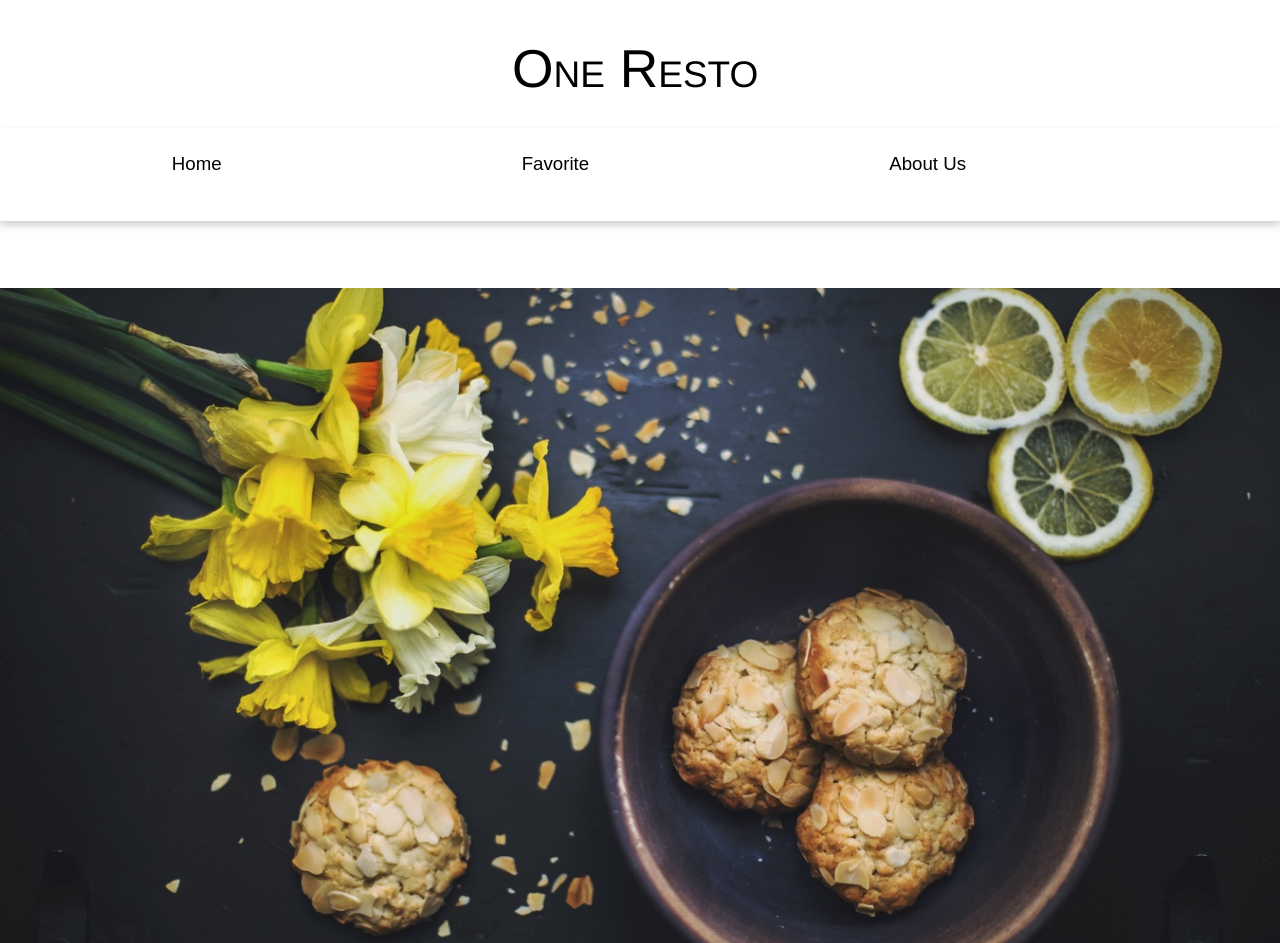
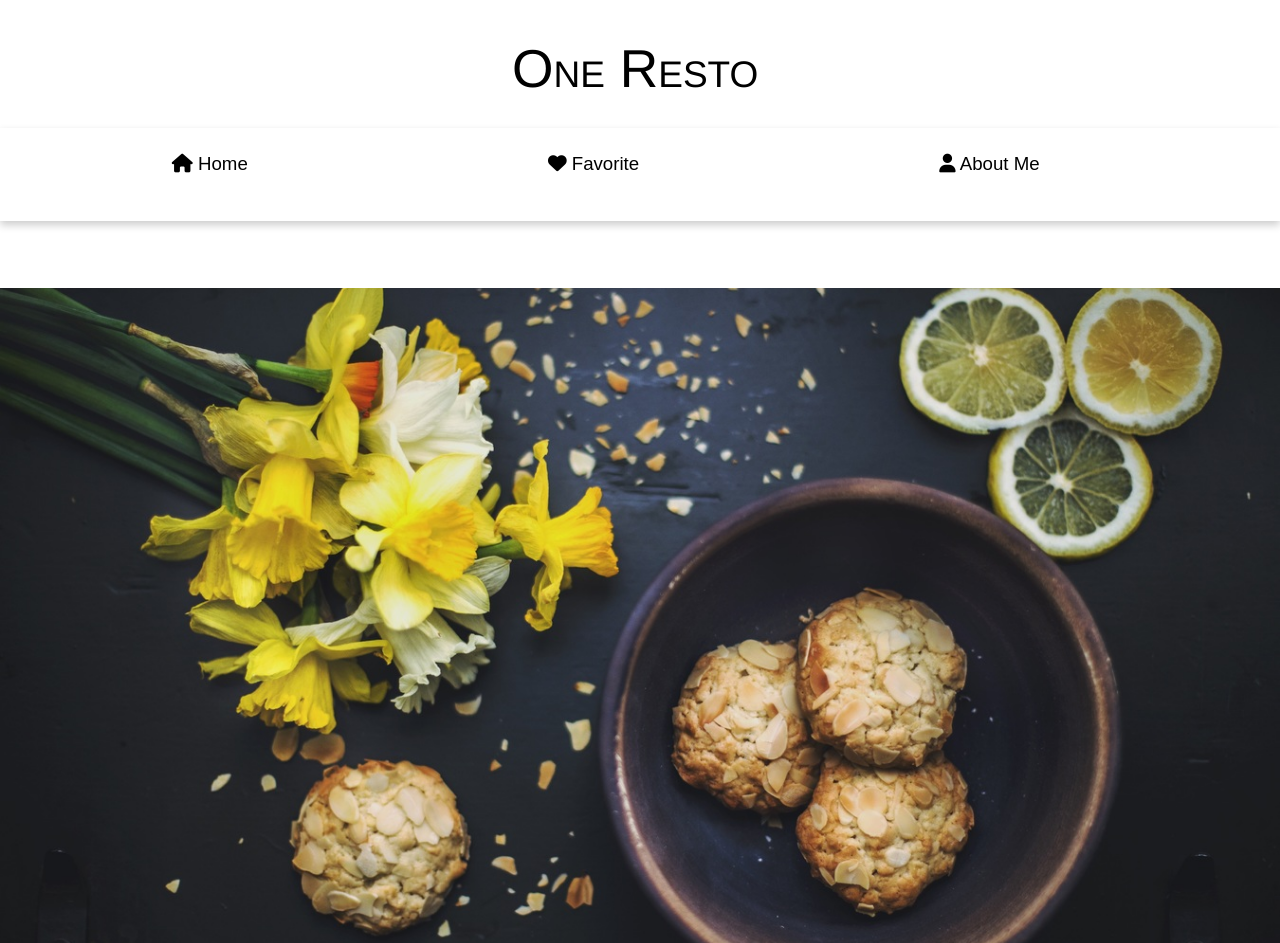
Before and after one commit to onesinus/restaurant-responsive-css, a website built with webpack: page src/templates/index.html in a window 1280 px wide. Shown: the top 943 px of the page. Built offline with nearby package versions, Linux system fonts and the light colour scheme; no server answers; files whose address does not match are found by name.

Commit message:
Implement font awesome via cdn js script

```diff
--- a/src/scripts/views/templates/creator.js
+++ b/src/scripts/views/templates/creator.js
@@ -13,7 +13,7 @@ const createRestaurantItemTemplate = (restaurant) => `
         </div>
         <div class="card-body">
             <h5>${restaurant.city}</h5>
-            <h6>Rating: ${restaurant.rating}</h6>
+            <h6><i class="fa fa-star"></i> ${restaurant.rating}</h6>
             <p>${maxString(restaurant.description, 300)}</p>
         </div>
     </div>
--- a/src/templates/index.html
+++ b/src/templates/index.html
@@ -6,6 +6,7 @@
     <meta name="viewport" content="width=device-width, initial-scale=1.0">
     <link rel="icon" type="image/png" href="/images/favicon.ico"/>
     <meta name="description" content="One Resto for Great taste">
+	<script src="https://use.fontawesome.com/b070c8f1df.js"></script>
 </head>
 <body>
     <a href="#maincontent" class="skip-link">Menuju ke konten</a>
@@ -22,10 +23,14 @@
 		<nav id="drawer">
 			<ul>
 				<li>
-					<a href="/#">Home</a>
+					<a href="/#">
+						<i class="fa fa-home"></i> Home
+					</a>
 				</li>
 				<li>
-					<a href="#/favorite">Favorite</a>
+					<a href="/#favorite">
+						<i class="fa fa-heart"></i> Favorite
+					</a>
 				</li>
 				<li>
 					<a
@@ -33,7 +38,7 @@
 						target="_blank"
 						rel="noopener"
 					>
-						About Us
+						<i class="fa fa-user"></i> About Me
 					</a>
 				</li>
 			</ul>
```
